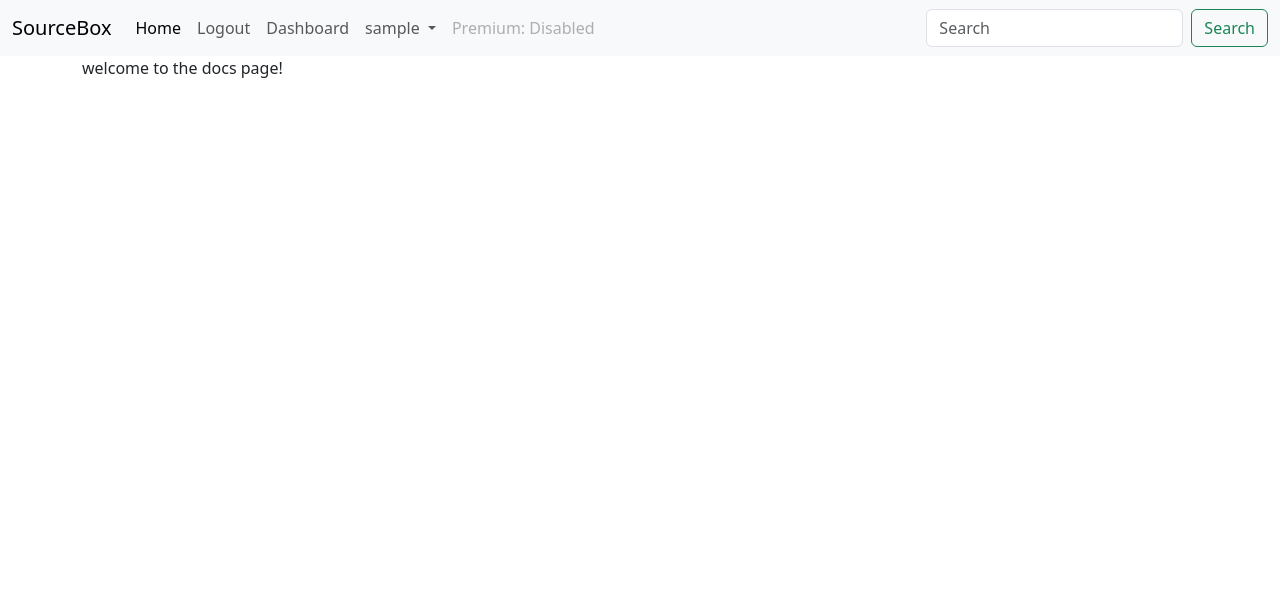
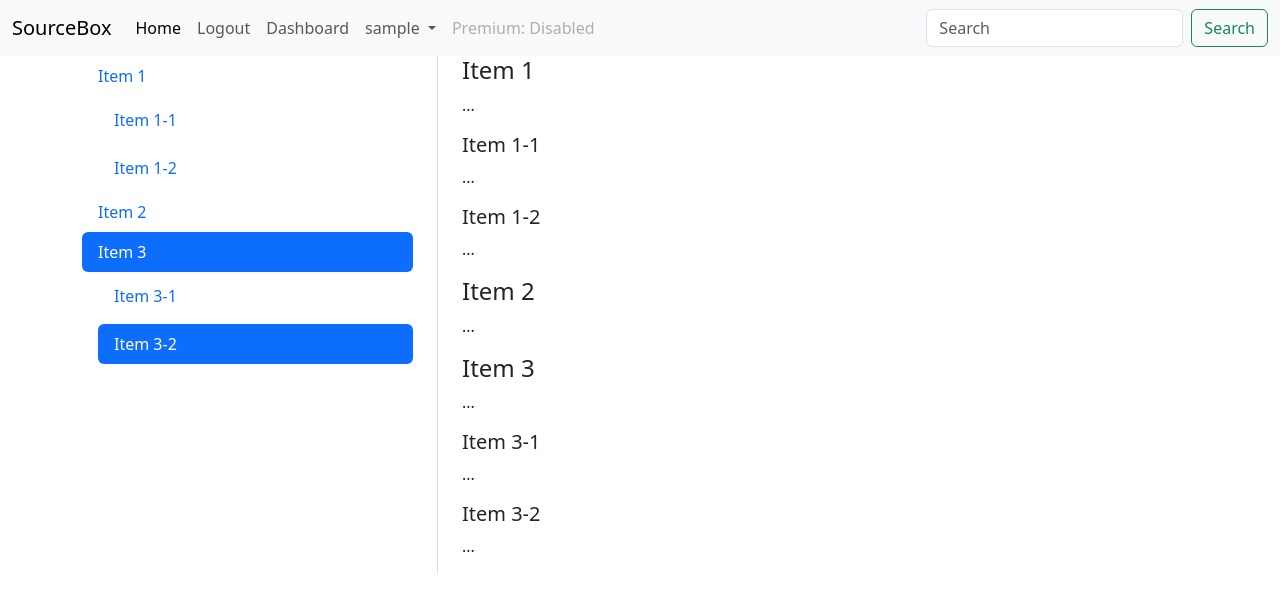
Before and after one commit to Sbussiso/SourceBox-official-website, a Flask app: page /docs in a window 1280 px wide. Shown: the top 613 px of the page. Run offline with Flask 3, Linux system fonts and the light colour scheme; the visitor is signed in with stand-in values (Sample User, id 1).

Commit message:
added docs template from bootstrap

```diff
--- a/website/sourcebox/templates/docs.html
+++ b/website/sourcebox/templates/docs.html
@@ -1,4 +1,55 @@
 {% extends 'base.html' %}
 {% block content %}
-<p>welcome to the docs page!</p>
+<div class="row">
+  <div class="col-4">
+    <nav id="navbar-example3" class="h-100 flex-column align-items-stretch pe-4 border-end">
+      <nav class="nav nav-pills flex-column">
+        <a class="nav-link" href="#item-1">Item 1</a>
+        <nav class="nav nav-pills flex-column">
+          <a class="nav-link ms-3 my-1" href="#item-1-1">Item 1-1</a>
+          <a class="nav-link ms-3 my-1" href="#item-1-2">Item 1-2</a>
+        </nav>
+        <a class="nav-link" href="#item-2">Item 2</a>
+        <a class="nav-link" href="#item-3">Item 3</a>
+        <nav class="nav nav-pills flex-column">
+          <a class="nav-link ms-3 my-1" href="#item-3-1">Item 3-1</a>
+          <a class="nav-link ms-3 my-1" href="#item-3-2">Item 3-2</a>
+        </nav>
+      </nav>
+    </nav>
+  </div>
+
+  <div class="col-8">
+    <div data-bs-spy="scroll" data-bs-target="#navbar-example3" data-bs-smooth-scroll="true" class="scrollspy-example-2" tabindex="0">
+      <div id="item-1">
+        <h4>Item 1</h4>
+        <p>...</p>
+      </div>
+      <div id="item-1-1">
+        <h5>Item 1-1</h5>
+        <p>...</p>
+      </div>
+      <div id="item-1-2">
+        <h5>Item 1-2</h5>
+        <p>...</p>
+      </div>
+      <div id="item-2">
+        <h4>Item 2</h4>
+        <p>...</p>
+      </div>
+      <div id="item-3">
+        <h4>Item 3</h4>
+        <p>...</p>
+      </div>
+      <div id="item-3-1">
+        <h5>Item 3-1</h5>
+        <p>...</p>
+      </div>
+      <div id="item-3-2">
+        <h5>Item 3-2</h5>
+        <p>...</p>
+      </div>
+    </div>
+  </div>
+</div>
 {% endblock %}
```
Also changed, not shown: 1 other file.
